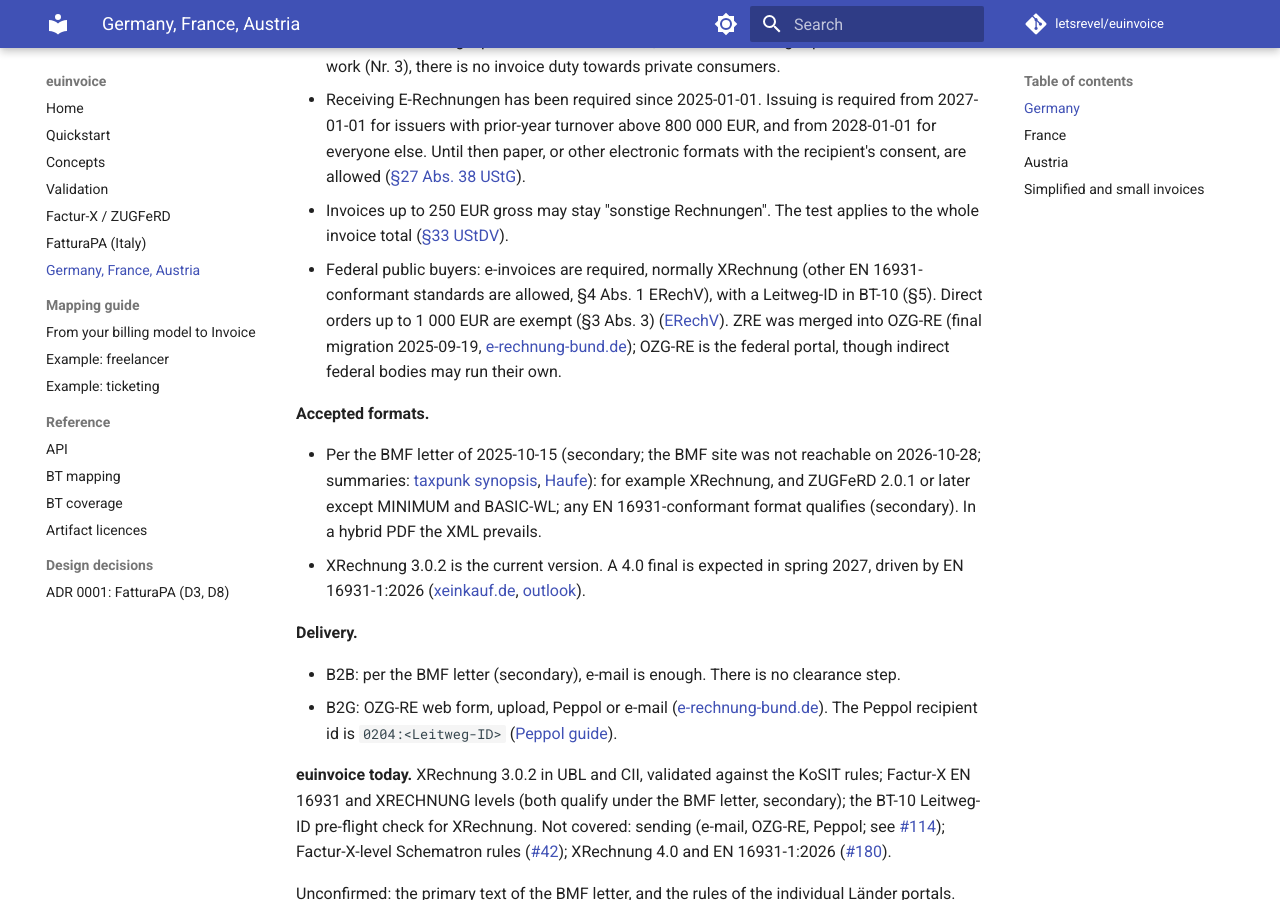
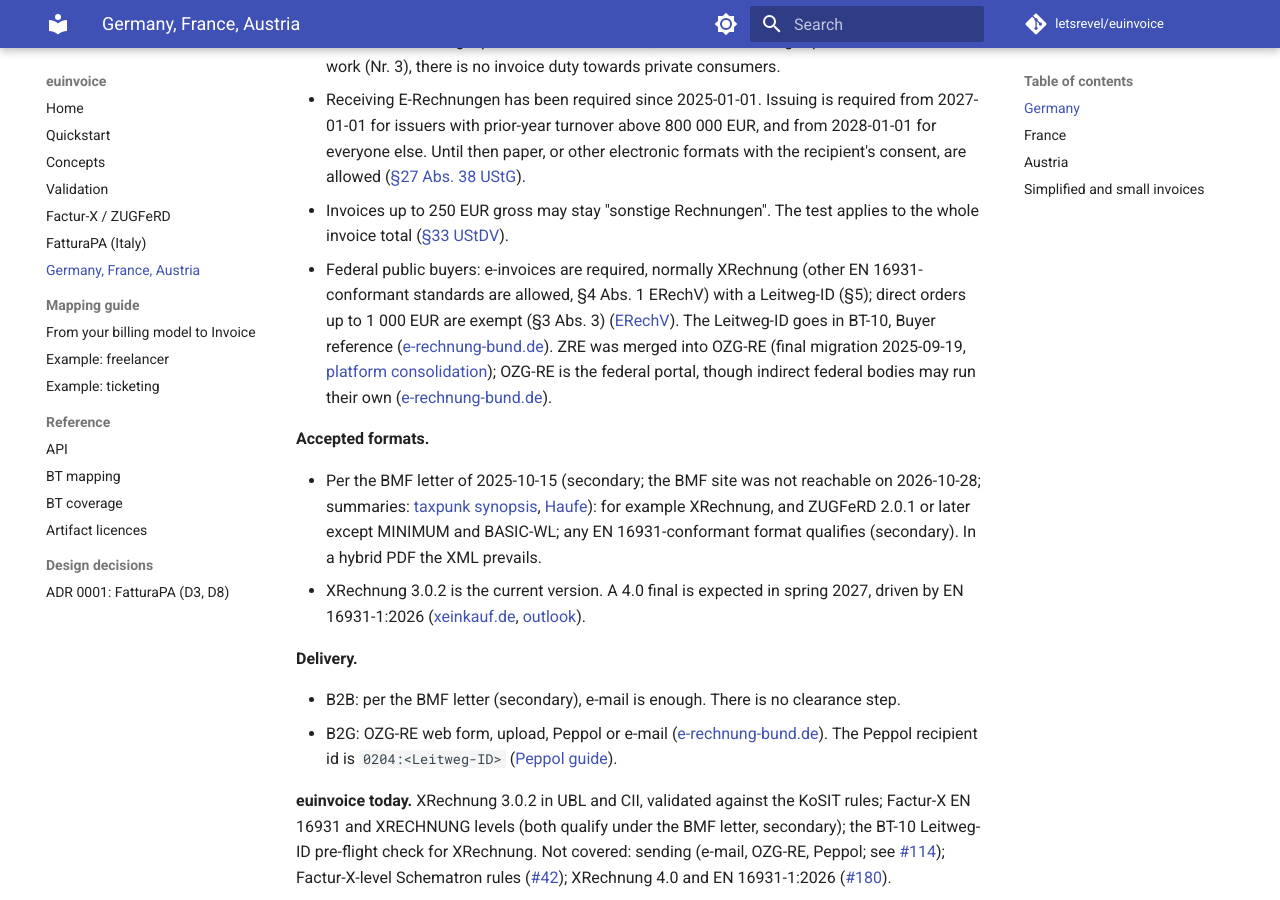
Before and after one commit to letsrevel/euinvoice, an MkDocs documentation site: the page built from docs/countries.md, in a window 1280 px wide and 900 px high, scrolled down 564 px. Built offline with MkDocs 1.6.1 and Material for MkDocs 9.7.7, drawn with Linux system fonts in a browser that asks for light colours; comment, search, counter and statistics services are not loaded; some of the changed text lies outside the part shown.

Commit message:
docs: cite the BT-10 and indirect-federal claims on the countries page
Co-Authored-By: Claude Opus 5.5 <noreply@anthropic.com>

```diff
--- a/docs/countries.md
+++ b/docs/countries.md
@@ -24,10 +24,12 @@ unconfirmed.
 - Invoices up to 250 EUR gross may stay "sonstige Rechnungen". The test applies to the whole invoice total
   ([§33 UStDV](https://www.gesetze-im-internet.de/ustdv_1980/__33.html)).
 - Federal public buyers: e-invoices are required, normally XRechnung (other EN 16931-conformant standards are
-  allowed, §4 Abs. 1 ERechV), with a Leitweg-ID in BT-10 (§5). Direct orders up to 1 000 EUR are exempt (§3 Abs. 3)
-  ([ERechV](https://www.gesetze-im-internet.de/erechv/ERechV.pdf)). ZRE was merged into OZG-RE (final migration
-  2025-09-19, [e-rechnung-bund.de](https://e-rechnung-bund.de/en/platform-consolidation/)); OZG-RE is the federal
-  portal, though indirect federal bodies may run their own.
+  allowed, §4 Abs. 1 ERechV) with a Leitweg-ID (§5); direct orders up to 1 000 EUR are exempt (§3 Abs. 3)
+  ([ERechV](https://www.gesetze-im-internet.de/erechv/ERechV.pdf)). The Leitweg-ID goes in BT-10, Buyer reference
+  ([e-rechnung-bund.de](https://e-rechnung-bund.de/en/e-invoicing-for-invoice-issuers)). ZRE was merged into OZG-RE
+  (final migration 2025-09-19, [platform consolidation](https://e-rechnung-bund.de/en/platform-consolidation/));
+  OZG-RE is the federal portal, though indirect federal bodies may run their own
+  ([e-rechnung-bund.de](https://e-rechnung-bund.de/en/e-invoicing-for-invoice-issuers)).
 
 **Accepted formats.**
 
```
Also changed, not shown: other parts of docs/countries.md (+1 -2 lines).
